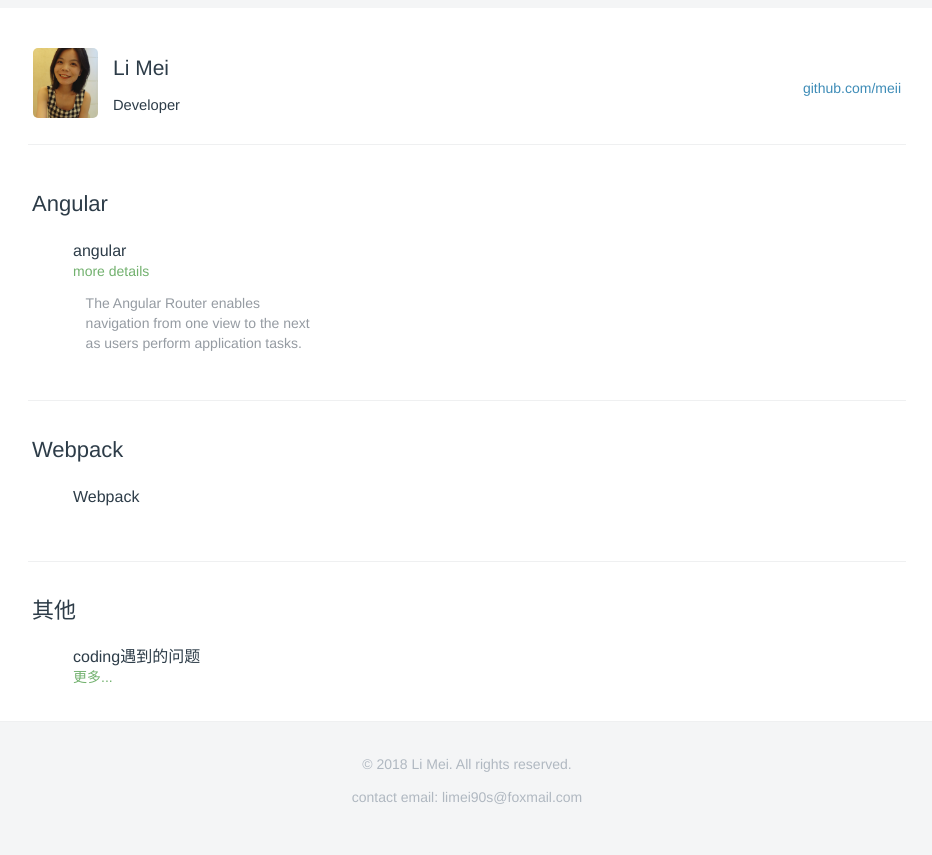
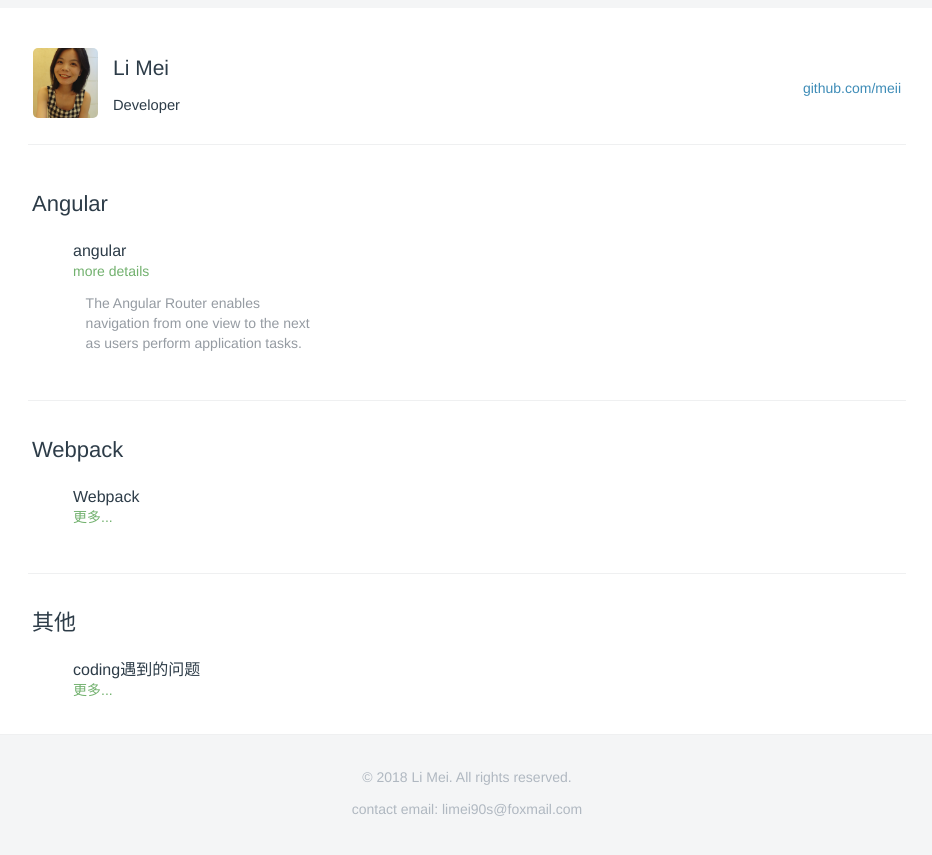
Before and after one commit to LiMeii/LiMeii.github.io, a Jekyll site: the page built from index.html, in a window 1280 px wide. Shown: the top 855 px of the page, without its empty margins (181-1113 px from the left). Built offline with Jekyll 4.4.1, drawn with Linux system fonts in a browser that asks for light colours.

Commit message:
update index

```diff
--- a/index.html
+++ b/index.html
@@ -66,7 +66,7 @@ layout: default
                                 <div class="menu-item-info">
                                     <span class="menu-item-name">Webpack</span>
                                     <span class="menu-item-price"><a style="text-decoration: none;"  href="/2018/09/24/webpack-learning.html"  target="_blank">
-                                        </a></span>
+                                        更多...</a></span>
                                     <p class="menu-item-description"></p>
                                 </div>
                             </li>
```
